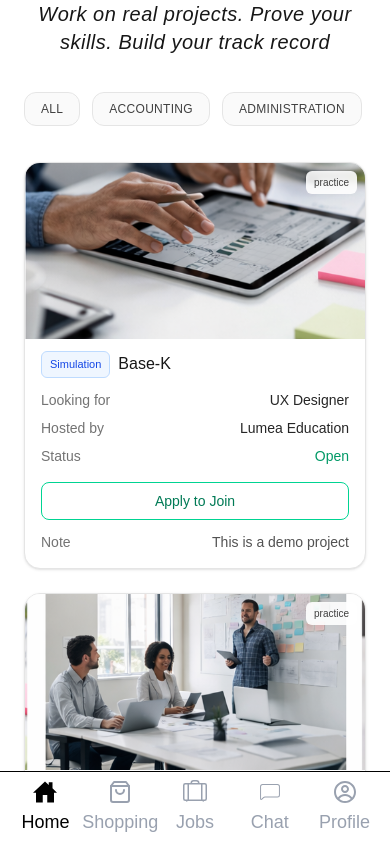
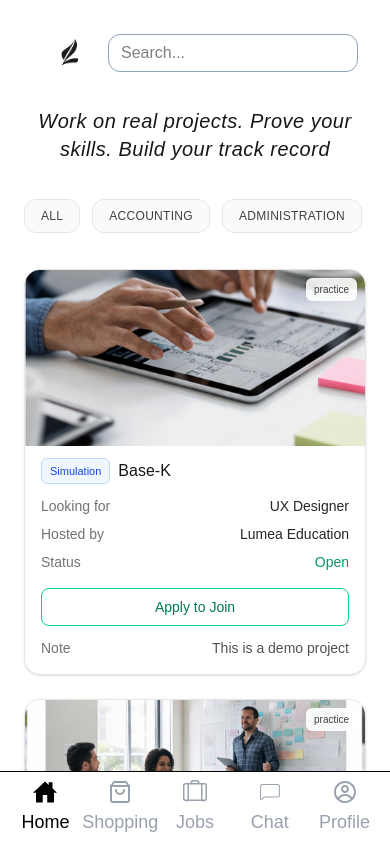
Before and after one commit to johnjang94/proof, a Next.js app: page / in a window 390 px wide. Shown: the top 842 px of the page. Built offline with nearby package versions, Linux system fonts and the light colour scheme.

Commit message:
conditional rendering fix

```diff
--- a/src/pages/_app.tsx
+++ b/src/pages/_app.tsx
@@ -15,7 +15,7 @@ export default function App({ Component, pageProps }: AppProps) {
   return (
     <>
       {!hideDesktopNav && (
-        <div className="hidden lg:block">
+        <div>
           <Navigation />
         </div>
       )}
```
